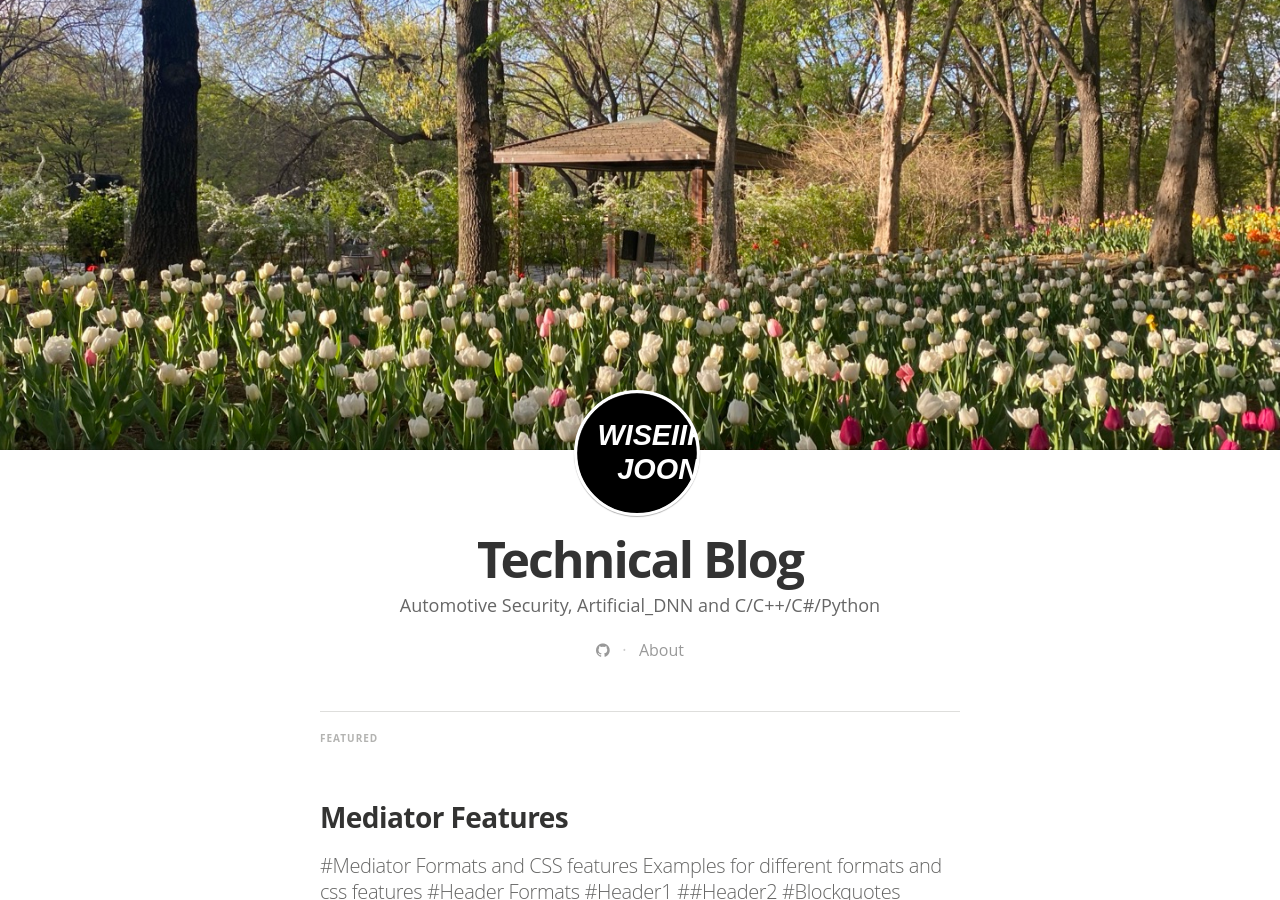
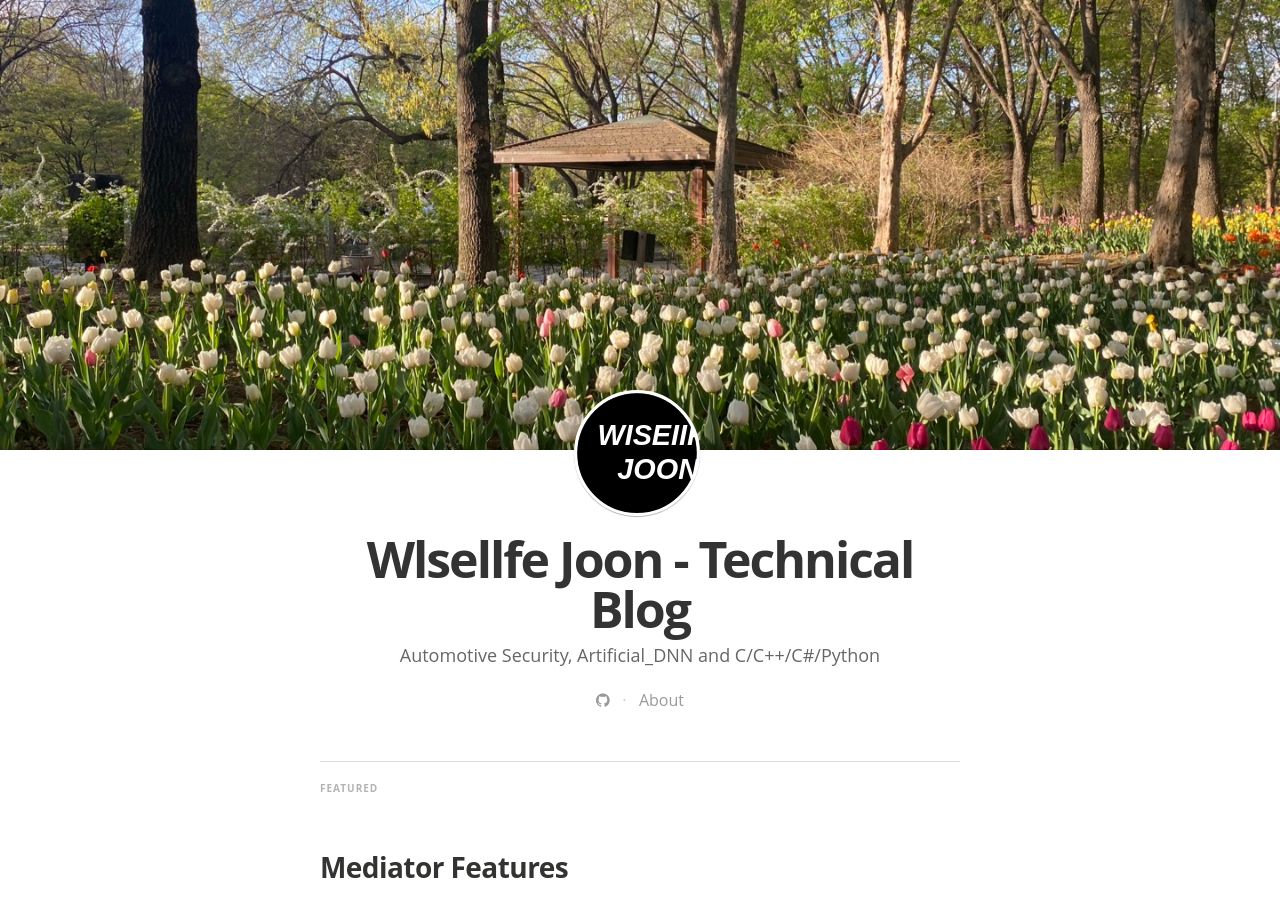
Before and after one commit to Wlsellfe-joon/Wlsellfe-joon.github.io, a Jekyll site: the page built from index.html, in a window 1280 px wide and 900 px high. Built offline with Jekyll 4.4.1, drawn with Linux system fonts in a browser that asks for light colours; nearby versions of some CDN libraries; some web fonts are replaced; the list of posts is cut into pages by our own code.

Commit message:
Title 수정

```diff
--- a/_config.yml
+++ b/_config.yml
@@ -4,7 +4,7 @@ gems:
   - jekyll-paginate
 
 # Site settings
-title: "Technical Blog"
+title: "Wlsellfe Joon - Technical Blog"
 description: > # this means to ignore newlines until "email:"
    Automotive Security, Artificial_DNN and C/C++/C#/Python
 
```
Also changed, not shown: assets/images/df_logo.jpg (deleted), assets/images/favicon.png (deleted).
